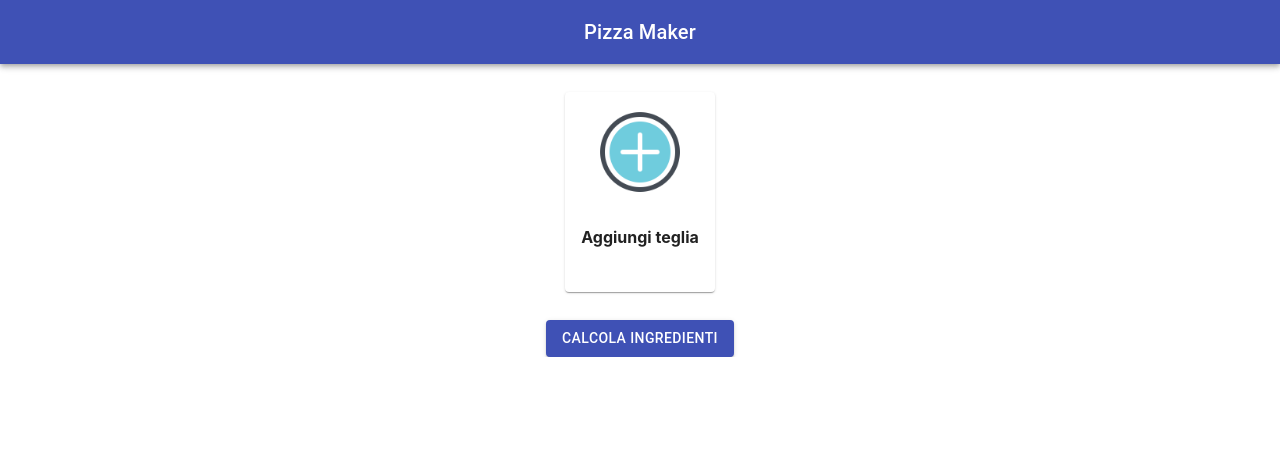
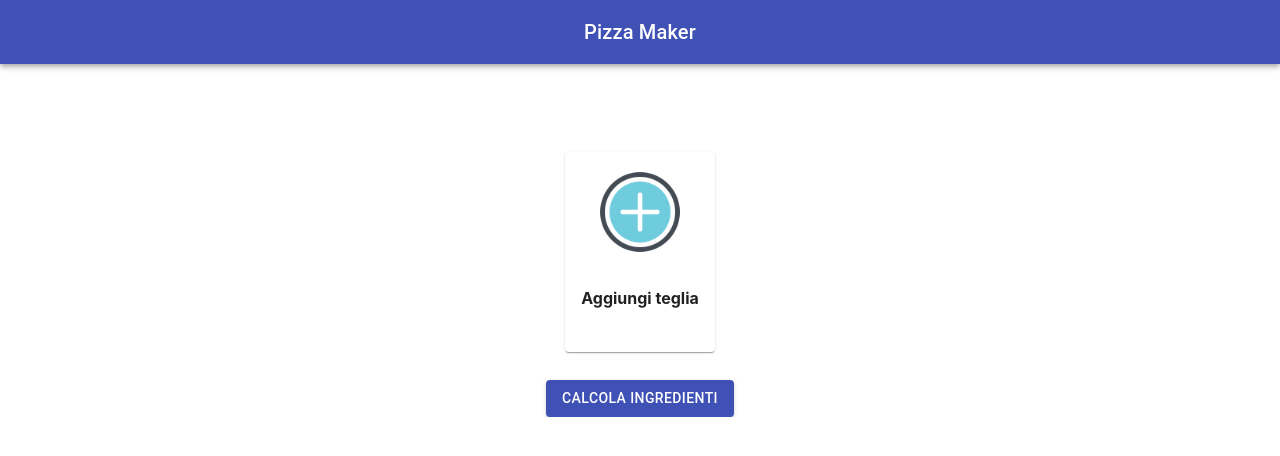
Before and after one commit to cfioretti/pizzamaker-fe, a React (Create React App) app: page / in a window 1280 px wide. Shown: the top 456 px of the page. Built offline with nearby package versions, Linux system fonts and the light colour scheme.

Commit message:
Updated axios and added config

```diff
--- a/src/Containers/PizzaManager/PizzaManager.js
+++ b/src/Containers/PizzaManager/PizzaManager.js
@@ -4,8 +4,9 @@ import PanList from '../../Components/PanList/PanList';
 import PanForm from '../../Components/PanForm/PanForm';
 import Button from '@material-ui/core/Button';
 import MyDialog from '../../Components/UI/MyDialog/MyDialog';
-import axios from 'axios';
+import axios from '../../Axios/Axios';
 import Ingredients from '../../Components/Ingredients/Ingredients';
+import Typography from '@material-ui/core/Typography';
 
 
 const PizzaManager = () => {
@@ -67,9 +68,13 @@ const PizzaManager = () => {
     const addPan = (pan) => {
         let pans = [...state.pans, pan];
 
+        let selectedPans = [...state.selectedPans];
+        selectedPans.push(pans.length - 1);
+
         setState({
             ...state,
             pans: pans,
+            selectedPans: selectedPans,
             activity: 'ready'
         });
         return;
@@ -79,7 +84,7 @@ const PizzaManager = () => {
         let panToSend = state.selectedPans.map((value) => {
             return state.pans[value];
         });
-        axios.post("http://127.0.0.1:8000/api/pans", {pans: panToSend})
+        axios.post("/api/pans", {pans: panToSend})
         .then(res => {
             let total = res.data.total;
             let pans = res.data.pans;
@@ -116,9 +121,11 @@ const PizzaManager = () => {
 
     return (
         <Aux>
+            {state.selectedPans.length > 0 ?
+            <h3>Seleziona una o più teglie</h3>: <h3 style={{visibility: "hidden"}}>Seleziona una o più teglie</h3>}
             <PanList pans={state.pans} selectedPans={state.selectedPans} selectHandler={selectPanHandler} addHandler={openFormHandler}/>
+            <Button size="medium" onClick={calculateIngredients} color="primary" variant="contained">Calcola ingredienti</Button>
             {(totals || panIngredients) ? <Ingredients totalIngredients={totals} panIngredients={panIngredients}/> : null}
-            <Button size="medium" onClick={calculateIngredients} color="primary" variant="contained">Calcola ingredienti</Button>
             <MyDialog title="Aggiungi una teglia" open={state.activity === "addPan"} close={closeFormHandler}>
                 <PanForm closeModal={closeFormHandler} complete={addPan}/>
             </MyDialog>
```
